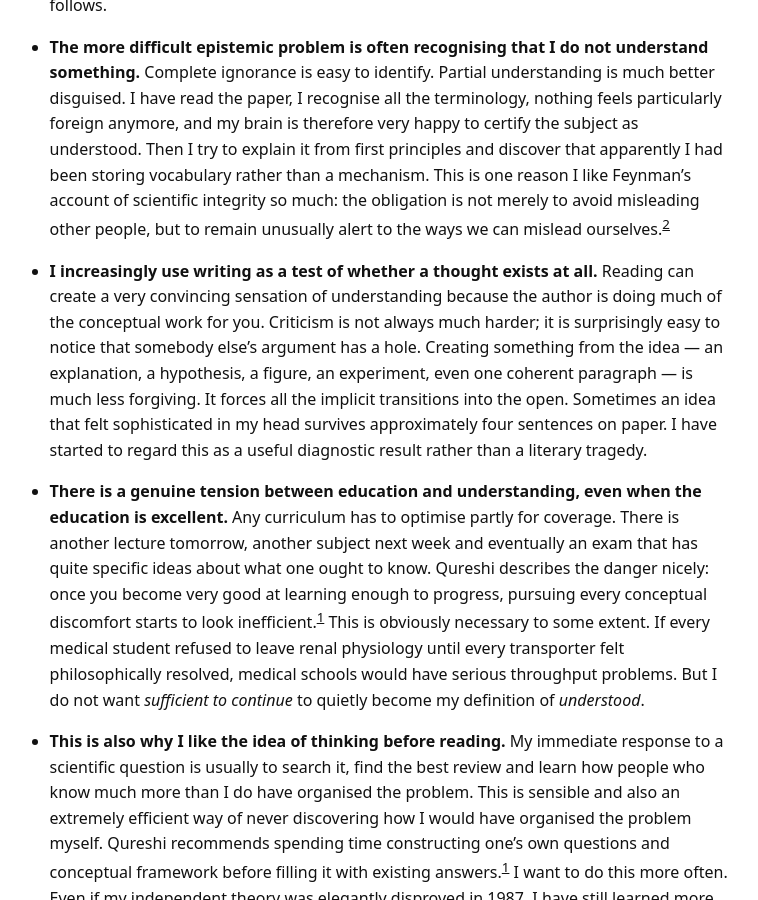
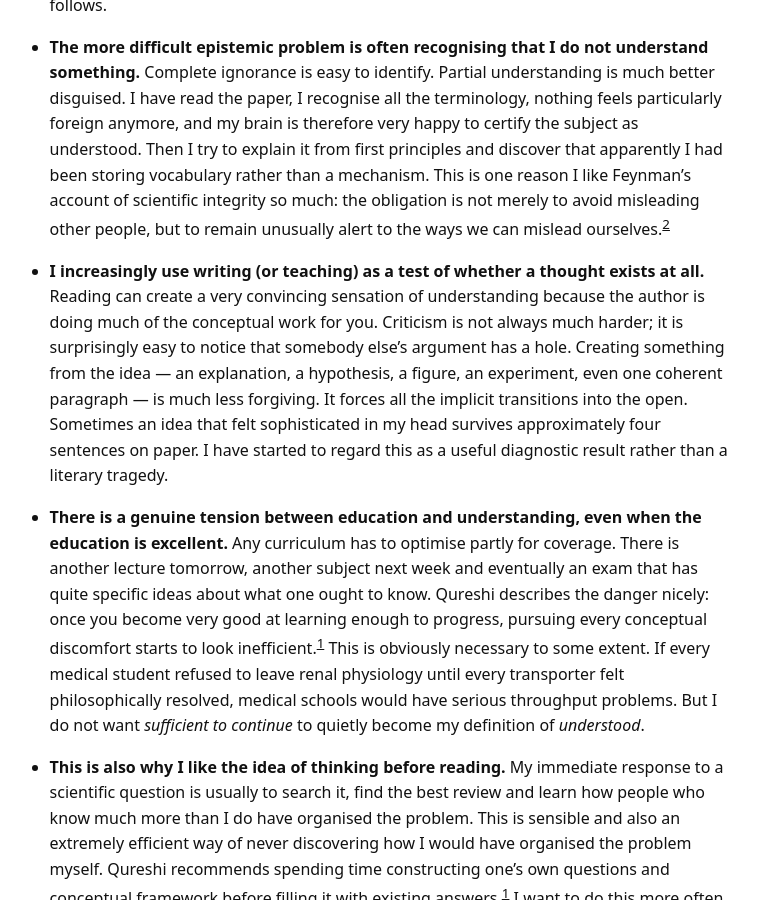
Before and after one commit to bubenikovaadela/bubenikovaadela.github.io, a Jekyll site: the page built from _posts/2026-09-14-things-i-keep-coming-back-to.md, in a window 1280 px wide and 900 px high, scrolled down 881 px. Shown: the whole window, without its empty margins (260-1018 px from the left). Built offline with Jekyll 4.4.1, drawn with Linux system fonts in a browser that asks for light colours.

Commit message:
Correct phrasing on using writing as a thought test
Updated a paragraph to correct the phrasing of using writing as a test for thought existence.

```diff
--- a/_posts/2026-09-14-things-i-keep-coming-back-to.md
+++ b/_posts/2026-09-14-things-i-keep-coming-back-to.md
@@ -19,7 +19,7 @@ These are some of the ideas I keep coming back to.
 
 - **The more difficult epistemic problem is often recognising that I do not understand something.** Complete ignorance is easy to identify. Partial understanding is much better disguised. I have read the paper, I recognise all the terminology, nothing feels particularly foreign anymore, and my brain is therefore very happy to certify the subject as understood. Then I try to explain it from first principles and discover that apparently I had been storing vocabulary rather than a mechanism. This is one reason I like Feynman’s account of scientific integrity so much: the obligation is not merely to avoid misleading other people, but to remain unusually alert to the ways we can mislead ourselves.[^2]
 
-- **I increasingly use writing as a test of whether a thought exists at all.** Reading can create a very convincing sensation of understanding because the author is doing much of the conceptual work for you. Criticism is not always much harder; it is surprisingly easy to notice that somebody else’s argument has a hole. Creating something from the idea — an explanation, a hypothesis, a figure, an experiment, even one coherent paragraph — is much less forgiving. It forces all the implicit transitions into the open. Sometimes an idea that felt sophisticated in my head survives approximately four sentences on paper. I have started to regard this as a useful diagnostic result rather than a literary tragedy.
+- **I increasingly use writing (or teaching) as a test of whether a thought exists at all.** Reading can create a very convincing sensation of understanding because the author is doing much of the conceptual work for you. Criticism is not always much harder; it is surprisingly easy to notice that somebody else’s argument has a hole. Creating something from the idea — an explanation, a hypothesis, a figure, an experiment, even one coherent paragraph — is much less forgiving. It forces all the implicit transitions into the open. Sometimes an idea that felt sophisticated in my head survives approximately four sentences on paper. I have started to regard this as a useful diagnostic result rather than a literary tragedy.
 
 - **There is a genuine tension between education and understanding, even when the education is excellent.** Any curriculum has to optimise partly for coverage. There is another lecture tomorrow, another subject next week and eventually an exam that has quite specific ideas about what one ought to know. Qureshi describes the danger nicely: once you become very good at learning enough to progress, pursuing every conceptual discomfort starts to look inefficient.[^1] This is obviously necessary to some extent. If every medical student refused to leave renal physiology until every transporter felt philosophically resolved, medical schools would have serious throughput problems. But I do not want *sufficient to continue* to quietly become my definition of *understood*.
 
```
